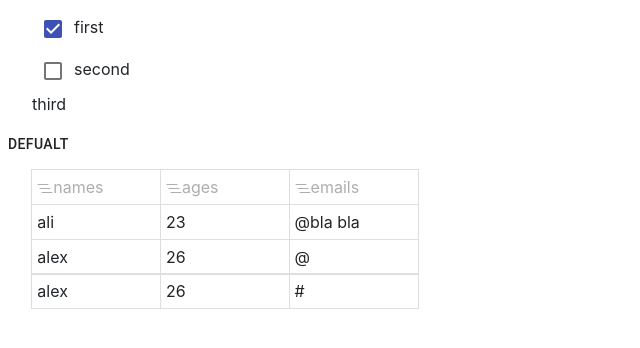
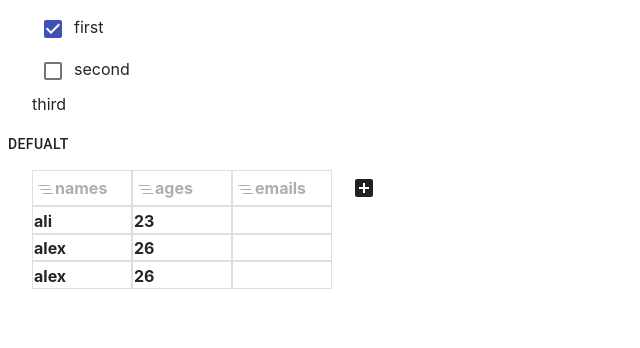
Before and after one commit to aliscie/Notion.so-clone, a React (Create React App) app: page / in a window 1280 px wide. Shown: the top 348 px of the page, without its empty margins (0-640 px from the left). Built offline with nearby package versions, Linux system fonts and the light colour scheme.

Commit message:
orgnize table

```diff
--- a/src/Actions/Components.jsx
+++ b/src/Actions/Components.jsx
@@ -5,22 +5,22 @@ import ViewOptions from '../components/ViewOptions'
 import Form from '../Views/Form'
 import Chart from '../Views/Chart'
 
-function Components({ dragable, setOver, setAnchorEl2, setChoose, elements, View, isDragging, state, set, e, setAnchorEl, elementsStyle, anchorEl, Indexing }) {
+function Components({ provided, index, dragable, setOver, setAnchorEl2, setChoose, elements, View, isDragging, state, set, e, setAnchorEl, elementsStyle, anchorEl, Indexing }) {
       const [mouseIsOver, SetIsOver] = useState(false)
       const [searchValue, setSearch] = useState('')
 
       return (
             <div>
-                  {View === 'Text' && <Text dragable={dragable} serOver={setOver} Indexing={Indexing} setSearch={setSearch} setAnchorEl={setAnchorEl} anchorEl={anchorEl} searchValue={searchValue} elementsStyle={elementsStyle} e={e} isDragging={isDragging} SetIsOver={SetIsOver} mouseIsOver={mouseIsOver} state={state} set={set} />}
-                  {View === 'TableH' && <Table dragable={dragable} set={set} state={state} Indexing={Indexing} setSearch={setSearch} setAnchorEl={setAnchorEl} anchorEl={anchorEl} searchValue={searchValue} elementsStyle={elementsStyle} e={e} isDragging={isDragging} SetIsOver={SetIsOver} mouseIsOver={mouseIsOver} />}
+                  {View === 'Text' && <Text index={index} dragable={dragable} serOver={setOver} Indexing={Indexing} setSearch={setSearch} setAnchorEl={setAnchorEl} anchorEl={anchorEl} searchValue={searchValue} elementsStyle={elementsStyle} e={e} isDragging={isDragging} SetIsOver={SetIsOver} mouseIsOver={mouseIsOver} state={state} set={set} />}
+                  {View === 'TableH' && <Table provided={provided} index={index} dragable={dragable} set={set} state={state} Indexing={Indexing} setSearch={setSearch} setAnchorEl={setAnchorEl} anchorEl={anchorEl} searchValue={searchValue} elementsStyle={elementsStyle} e={e} isDragging={isDragging} SetIsOver={SetIsOver} mouseIsOver={mouseIsOver} />}
                   {View === 'Views' && <ViewOptions
                         dragable={dragable}
                         set={set} state={state}
                         setAnchorEl2={setAnchorEl2}
                         setChoose={setChoose}
                         Indexing={Indexing} setSearch={setSearch} setAnchorEl={setAnchorEl} anchorEl={anchorEl} searchValue={searchValue} elementsStyle={elementsStyle} e={e} isDragging={isDragging} SetIsOver={SetIsOver} mouseIsOver={mouseIsOver} />}
-                  {View === 'Form' && <Form dragable={dragable} set={set} state={state} Indexing={Indexing} setSearch={setSearch} setAnchorEl={setAnchorEl} anchorEl={anchorEl} searchValue={searchValue} elementsStyle={elementsStyle} e={e} isDragging={isDragging} SetIsOver={SetIsOver} mouseIsOver={mouseIsOver} />}
-                  {View === 'Chart' && <Chart dragable={dragable} set={set} state={state} Indexing={Indexing} setSearch={setSearch} setAnchorEl={setAnchorEl} anchorEl={anchorEl} searchValue={searchValue} elementsStyle={elementsStyle} e={e} isDragging={isDragging} SetIsOver={SetIsOver} mouseIsOver={mouseIsOver} />}
+                  {View === 'Form' && <Form index={index} dragable={dragable} set={set} state={state} Indexing={Indexing} setSearch={setSearch} setAnchorEl={setAnchorEl} anchorEl={anchorEl} searchValue={searchValue} elementsStyle={elementsStyle} e={e} isDragging={isDragging} SetIsOver={SetIsOver} mouseIsOver={mouseIsOver} />}
+                  {View === 'Chart' && <Chart index={index} dragable={dragable} set={set} state={state} Indexing={Indexing} setSearch={setSearch} setAnchorEl={setAnchorEl} anchorEl={anchorEl} searchValue={searchValue} elementsStyle={elementsStyle} e={e} isDragging={isDragging} SetIsOver={SetIsOver} mouseIsOver={mouseIsOver} />}
 
 
             </div>
--- a/src/Actions/handlKey.jsx
+++ b/src/Actions/handlKey.jsx
@@ -1,7 +1,6 @@
 let thelement
 let position
-function handlKey(event, e, state, set, setAnchorEl, setShow) {
-      const index = state.findIndex((item) => `${item.id}` == event.target.id);
+function handlKey(event, e, state, set, setAnchorEl, setShow, index) {
       set(pre => {
             pre[index].text = event.target.innerText
             return pre
--- a/src/Views/Form.jsx
+++ b/src/Views/Form.jsx
@@ -1,10 +1,9 @@
 import React, { useState, useEffect } from 'react'
 
-function Form({ dragable, state, set, e }) {
+function Form({ index, dragable, state, set, e }) {
 
 
       function handlKeyUp(event) {
-            const index = state[0].row.findIndex((item) => `${item}` == event.target.placeholder);
             set(pre => {
                   //must update the alues base on the id.
                   pre[state.length - 1].row[index] = event.target.value
--- a/src/Views/TableH.jsx
+++ b/src/Views/TableH.jsx
@@ -1,13 +1,13 @@
 import React, { useState } from 'react'
 import { ListNested } from 'react-bootstrap-icons';
 import DragIndicatorIcon from '@material-ui/icons/DragIndicator';
+import AddBoxIcon from '@material-ui/icons/AddBox';
+import Button from '@material-ui/core/Button';
 
-function Table({ dragable, state, set, e }) {
+function Table({ provided, index, dragable, state, set, e }) {
       const [isover, setIsover] = useState(false)
 
       function hanldKeyup(event) {
-            const index = state.findIndex((item) => `${item.row}` == event.target.id);
-
             if (event.keyCode == 13) {
                   event.preventDefault()
                   event.target.innerText = event.target.innerText.split('\n').join('')
@@ -18,6 +18,7 @@ function Table({ dragable, state, set, e }) {
                               ...pre.slice(index + 1, state.length)
                         ];
                   });
+                  // console.log(event.target.value.includes('=') && true)
             }
 
             if (event.keyCode !== 13) {
@@ -28,17 +29,21 @@ function Table({ dragable, state, set, e }) {
 
 
       return (
-            <div
+            <table
+
             >
                   {e.type === 'column' && e.row.map(cell => (
-                        <div
-                              key={cell}
-                              style={{ color: '#AFAEAC', padding: '5px', display: 'inline-block', width: '130px', border: '0.1px solid rgb(223, 222, 222)', margin: '-0.7px' }}
-                        >
-                              <ListNested />
-                              <div suppressContentEditableWarning={true} contentEditable style={{ display: 'inline' }}>{cell}</div>
-                        </div>
+                        <thead {...provided.dragHandleProps} {...provided.draggableProps}>
+                              <div
+                                    key={cell}
+                              >
+                                    <ListNested />
+                                    <th suppressContentEditableWarning={true} contentEditable >{cell}</th>
+
+                              </div>
+                        </thead>
                   ))}
+                  {e.type === 'column' && index == state[0].row.length - 1 && <Button className='addcolumn' value={AddBoxIcon} style={{ outline: 'none' }} ><AddBoxIcon /></Button>}
 
                   <div onMouseOver={() => setIsover(true)} onMouseLeave={() => setIsover(false)}>
 
@@ -48,23 +53,20 @@ function Table({ dragable, state, set, e }) {
                               <DragIndicatorIcon />
                         </div>}
 
-                        {e.type !== 'column' && e.row.map((cell, index) => (
-                              <div
-
+                        {e.type !== 'column' && e.row.map((cell, Index) => (
+                              <tbody
                                     key={cell}
-                                    style={{ padding: '5px', display: 'inline-block', width: '130px', border: '0.1px solid rgb(223, 222, 222)', margin: '-0.7px' }}
-
                               >
-
-                                    <div id={e.row} className={index} onKeyUp={hanldKeyup} suppressContentEditableWarning={true} contentEditable >
+                                    <th
+                                          id={e.row} className={index} onKeyUp={hanldKeyup} suppressContentEditableWarning={true} contentEditable >
                                           {cell}
-                                    </div>
-                              </div>
+                                    </th>
+                              </tbody>
                         ))}
                   </div>
 
 
-            </div>
+            </table>
       )
 }
 
--- a/src/Views/Text.jsx
+++ b/src/Views/Text.jsx
@@ -4,7 +4,7 @@ import handlKey from '../Actions/handlKey'
 import Pop from '../components/Pop'
 import DragIndicatorIcon from '@material-ui/icons/DragIndicator';
 
-function Text({ dragable, state, set, e, isDragging, SetIsOver, elementsStyle, searchValue, anchorEl, setAnchorEl, setSearch }) {
+function Text({ index, dragable, state, set, e, isDragging, SetIsOver, elementsStyle, searchValue, anchorEl, setAnchorEl, setSearch }) {
 
       const [mentE, setMentE] = useState(null);
       const [show, setShow] = useState(false);
@@ -39,7 +39,7 @@ function Text({ dragable, state, set, e, isDragging, SetIsOver, elementsStyle, s
                               ref={target}
                               contentEditable='true'
                               suppressContentEditableWarning={true}
-                              onKeyUp={(event) => handlKey(event, e, state, set, setAnchorEl, setShow)}
+                              onKeyUp={(event) => handlKey(event, e, state, set, setAnchorEl, setShow, index)}
                               onKeyDown={handlId}
                               style={{ ...e.style, ...elementsStyle, width: '100%', display: 'inline' }}
                               placeholder='type or hit command.'
--- a/src/components/DND.jsx
+++ b/src/components/DND.jsx
@@ -27,7 +27,7 @@ function DND({ height, setAnchorEl2, setChoose, View, elements, boxStyle, elemen
                                                             {...provided.draggableProps}
 
                                                       >
-                                                            <Components dragable={provided.dragHandleProps} setAnchorEl2={setAnchorEl2} setChoose={setChoose} View={View} Indexing={index} isDragging={snapshot.isDragging} anchorEl={anchorEl} setAnchorEl={setAnchorEl} elementsStyle={elementsStyle} state={state} set={set} e={e} />
+                                                            <Components dragable={provided.dragHandleProps} setAnchorEl2={setAnchorEl2} setChoose={setChoose} View={View} index={index} isDragging={snapshot.isDragging} anchorEl={anchorEl} setAnchorEl={setAnchorEl} elementsStyle={elementsStyle} state={state} set={set} e={e} />
                                                       </div>
                                                 )}
                                           </Draggable>
@@ -90,10 +90,9 @@ function DND({ height, setAnchorEl2, setChoose, View, elements, boxStyle, elemen
                                                 {(provided, snapshot) => (
                                                       <div
                                                             ref={provided.innerRef}
-                                                            {...provided.draggableProps}
-                                                            {...provided.dragHandleProps}
+
                                                       >
-                                                            <Components View={View} Indexing={index} isDragging={snapshot.isDragging} anchorEl={anchorEl} setAnchorEl={setAnchorEl} elementsStyle={elementsStyle} state={state} set={set} e={e} />
+                                                            <Components provided={provided} View={View} index={index} isDragging={snapshot.isDragging} anchorEl={anchorEl} setAnchorEl={setAnchorEl} elementsStyle={elementsStyle} state={state} set={set} e={e} />
                                                       </div>
                                                 )}
                                           </Draggable>
@@ -157,7 +156,7 @@ function DND({ height, setAnchorEl2, setChoose, View, elements, boxStyle, elemen
                   return pre
             })
             //state don't convert?
-            console.log(state)
+            // console.log(state)
             // console.log(columns)
 
       }
@@ -169,7 +168,7 @@ function DND({ height, setAnchorEl2, setChoose, View, elements, boxStyle, elemen
                   return pre
             })
             //this works very well.
-            console.log(state)
+            // console.log(state)
       }
       return (
             <div>
--- a/src/components/TableViews.jsx
+++ b/src/components/TableViews.jsx
@@ -2,7 +2,7 @@ import React, { useState } from 'react'
 import DND from '../components/DND'
 import Button from '@material-ui/core/Button';
 import Menu from '@material-ui/core/Menu';
-let table2 = [{ id: 0, row: ['names', 'ages', 'emails'], type: 'column' }, { id: 2, row: ['ali', 23, '@bla bla'], type: 'row' }, { id: 2, row: ['alex', 26, '@ '], type: 'row' }, { id: 2, row: ['alex', 26, '# '], type: 'row' }]
+let table2 = [{ id: 0, row: ['names', 'ages', 'emails'], type: 'column' }, { id: 2, row: ['ali', 23, ''], type: 'row' }, { id: 2, row: ['alex', 26, ''], type: 'row' }, { id: 2, row: ['alex', 26, ''], type: 'row' }]
 const viewOptions = ['Defualt', 'Form', 'Chart']
 function TableViews() {
 
--- a/src/css.css
+++ b/src/css.css
@@ -9,3 +9,23 @@
   outline: none;
   cursor: auto;
     }
+
+
+thead{
+  color: #AFAEAC;
+  padding: 5px;
+  border: 0.1px solid rgb(223, 222, 222);
+  width: 100px;
+
+}
+tbody{
+  display: inline-block;
+  border: .1px solid rgb(223, 222, 222);
+  width: 100px;
+}
+th{
+  display: inline;
+}
+table{
+  display: flex;
+}
```
